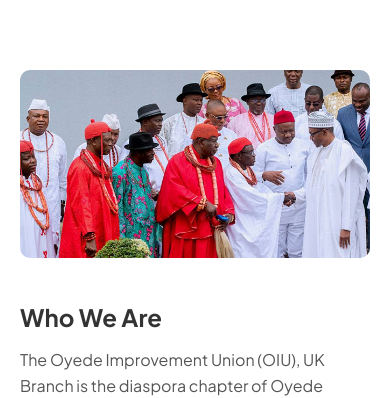
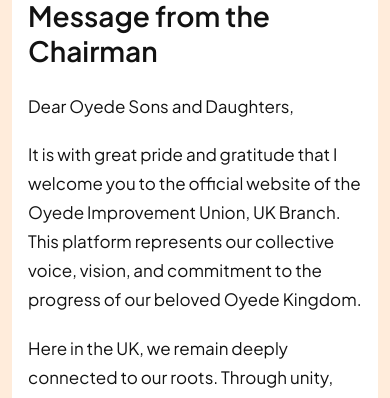
Before and after one commit to Padiman1/oyede, a React (Vite) app: page /about in a window 390 px wide. Shown: the part 890-1288 px from the top of the page. Built offline with nearby package versions, Linux system fonts and the light colour scheme.

Commit message:
first commit

```diff
--- a/src/components/ChairmanMessage/ChairmanMessage.css
+++ b/src/components/ChairmanMessage/ChairmanMessage.css
@@ -42,3 +42,22 @@
   line-height: 1.6;
   text-align: left;
 }
+
+@media screen and (max-width: 768px) {
+  .chairman-page {
+    padding: 80px 12px;
+    background-color: #FFECDB;
+    font-family: 'Plus Jakarta Sans', sans-serif;
+    color: #121212;
+    text-align: center;
+  }
+
+  .chairman-container {
+    max-width: 800px;
+    margin: 0 auto;
+    background-color: #ffffff;
+    padding: 16px;
+    border-radius: 20px;
+    text-align: left;
+  }
+}
--- a/src/components/ChairmanMessage/ChairmanMessage.jsx
+++ b/src/components/ChairmanMessage/ChairmanMessage.jsx
@@ -8,7 +8,7 @@
   return (
     <div>
       <BlogHero title={"ABOUT US"} />
-      <AboutUs showCta={false} />
+
       <div className="chairman-page">
         <div className="chairman-container">
           <h2 className="chairman-title">Message from the Chairman</h2>
@@ -39,6 +39,7 @@
         </div>
       </div>
       <OurTeam />
+      <AboutUs showCta={false} />
     </div>
   );
 };
--- a/src/components/MeetingAndProjects/MeetingAndProjects.css
+++ b/src/components/MeetingAndProjects/MeetingAndProjects.css
@@ -36,6 +36,7 @@
     font-weight: bold;
     color: #000;
     margin-bottom: 8px;
+    text-align: left;
 }
 
 .section-subtitle {
--- a/src/components/MeetingAndProjects/MeetingAndProjects.jsx
+++ b/src/components/MeetingAndProjects/MeetingAndProjects.jsx
@@ -6,14 +6,14 @@
 const MeetingAndProjects = () => {
   return (
     <div className="about-page">
-      {/* 📝 Meeting Updates */}
+
       <section className="about-section">
         <div className="about-image">
           <img src={meetingImg} alt="Who We Are" />
         </div>
 
         <div className="about-text">
-          <h2 className="section-heading">📝 Meeting Updates</h2>
+          <h2 className="section-heading">Meeting Updates</h2>
           <p className="section-subtitle">Recent Meeting Highlights</p>
           <p className="bold-title">March 2025 General Meeting</p>
           <p>
@@ -37,13 +37,13 @@
         </div>
       </section>
 
-      {/* 🚧 Projects */}
+
       <section
         className="about-section-reverse"
         style={{ backgroundColor: "#fff" }}
       >
         <div className="about-text">
-          <h2 className="section-heading">🚧 Projects</h2>
+          <h2 className="section-heading">Projects</h2>
           <p className="section-subtitle">
             We believe in development through action. Here are some of our
             ongoing and completed projects:
--- a/src/components/OyedeUnionActivities/OyedeUnionActivities.jsx
+++ b/src/components/OyedeUnionActivities/OyedeUnionActivities.jsx
@@ -30,7 +30,7 @@
   return (
     <section className="activities-page">
       <h2 className="activities-heading">
-        Oyede Union <span style={{ color: "#ff0000" }}>Activities</span>
+        Oyede Union <span style={{ color: "" }}>Activities</span>
       </h2>
       <p className="activities-sub">
         Preserving Culture, Strengthening Community
```
Also changed, not shown: 1 other file (tests, documents, lock files or other folders). Lines whose indentation alone changed are shown as unchanged.
